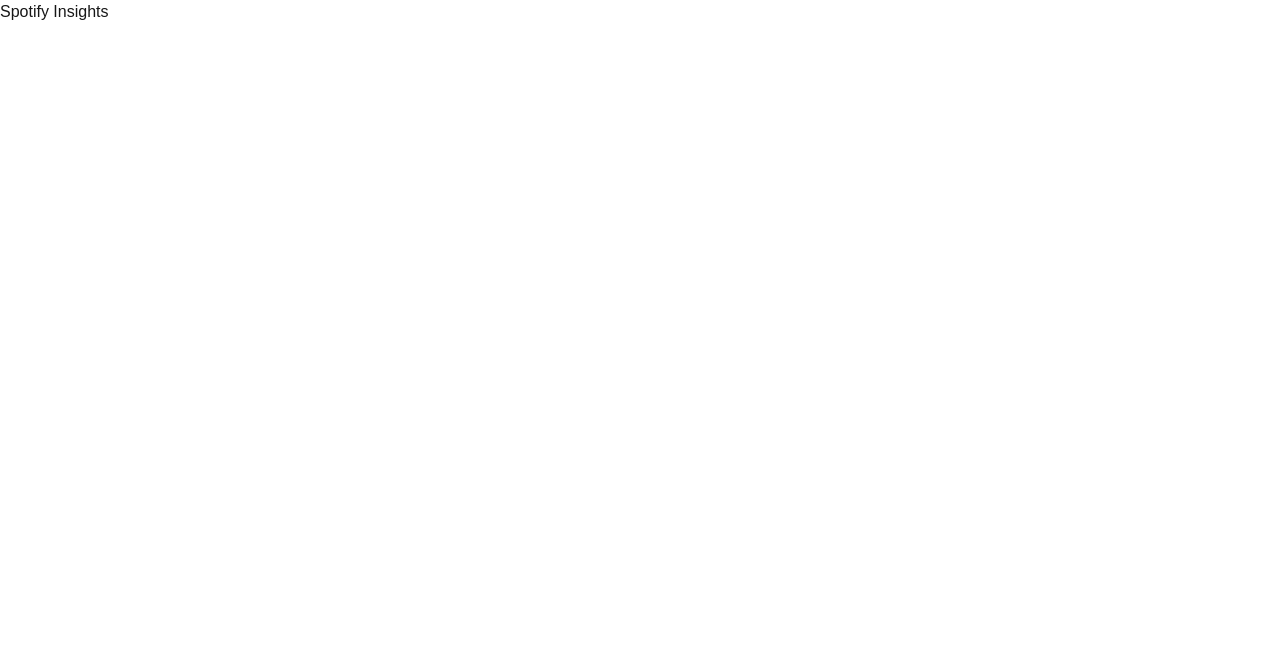
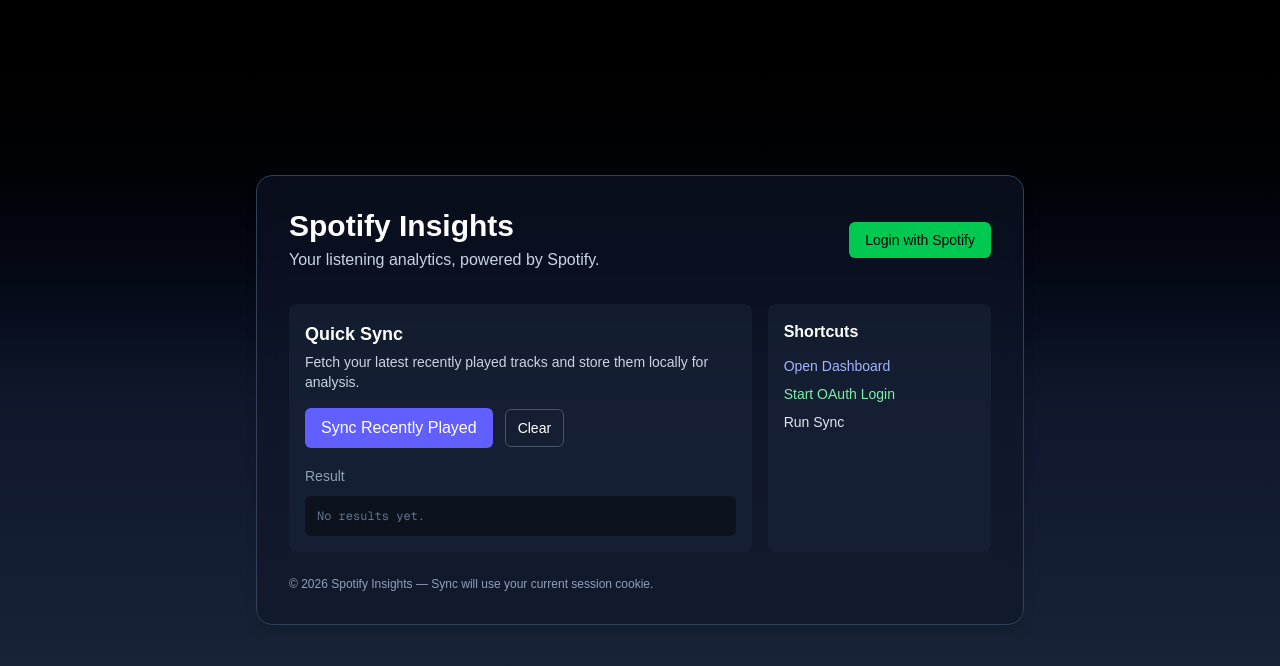
Before and after one commit to IgnacioBelmonte/Spotify-Insights, a Next.js app: page / in a window 1280 px wide. Shown: the top 666 px of the page. Built offline with nearby package versions, Linux system fonts and the light colour scheme; no server answers.

Commit message:
create landing page

```diff
--- /dev/null
+++ b/app/api/auth/logout/route.ts
@@ -0,0 +1,18 @@
+import { NextResponse } from "next/server";
+
+export async function POST() {
+  try {
+    const res = NextResponse.json({ ok: true });
+    res.cookies.set("sid", "", {
+      httpOnly: true,
+      sameSite: "lax",
+      secure: false,
+      path: "/",
+      maxAge: 0,
+    });
+    return res;
+  } catch (err) {
+    console.error("[/api/auth/logout] error:", err);
+    return NextResponse.json({ ok: false }, { status: 500 });
+  }
+}
--- /dev/null
+++ b/app/api/auth/session/route.ts
@@ -0,0 +1,24 @@
+import { NextResponse } from "next/server";
+import { cookies } from "next/headers";
+import { prisma } from "@/src/lib/db/prisma";
+
+export async function GET() {
+  try {
+    const cookieStore = await cookies();
+    const userId = cookieStore.get("sid")?.value;
+
+    if (!userId) {
+      return NextResponse.json({ user: null }, { status: 200 });
+    }
+
+    const user = await prisma.user.findUnique({
+      where: { id: userId },
+      select: { id: true, displayName: true, email: true, imageUrl: true },
+    });
+
+    return NextResponse.json({ user: user ?? null }, { status: 200 });
+  } catch (err) {
+    console.error("[/api/auth/session] error:", err);
+    return NextResponse.json({ user: null }, { status: 500 });
+  }
+}
--- a/app/page.tsx
+++ b/app/page.tsx
@@ -1,7 +1,171 @@
+"use client";
+
+import { useState, useEffect } from "react";
+import Image from "next/image";
+
 export default function Home() {
+  const [loading, setLoading] = useState(false);
+  const [result, setResult] = useState<string | null>(null);
+  const [sessionLoading, setSessionLoading] = useState(true);
+  const [userName, setUserName] = useState<string | null>(null);
+  const [userAvatar, setUserAvatar] = useState<string | null>(null);
+  const [mounted, setMounted] = useState(false);
+
+  async function handleSync() {
+    setLoading(true);
+    setResult(null);
+    try {
+      const res = await fetch("/api/sync/recently-played", {
+        method: "GET",
+        credentials: "same-origin",
+        headers: { "Accept": "application/json" },
+      });
+
+      const json = await res.json();
+
+      if (!res.ok) {
+        setResult(JSON.stringify(json));
+      } else {
+        setResult(JSON.stringify(json));
+      }
+    } catch (err) {
+      setResult(String(err));
+    } finally {
+      setLoading(false);
+    }
+  }
+
+  useEffect(() => {
+    let active = true;
+    async function fetchSession() {
+      try {
+        const res = await fetch("/api/auth/session", { credentials: "same-origin" });
+        if (!res.ok) {
+          if (active) setUserName(null);
+          return;
+        }
+        const json = await res.json();
+        if (!active) return;
+        const user = json?.user;
+        setUserName(user?.displayName ?? null);
+        setUserAvatar(user?.imageUrl ?? null);
+      } catch (e) {
+        console.error("/api/auth/session error:", e);
+        if (active) setUserName(null);
+      } finally {
+        if (active) setSessionLoading(false);
+      }
+    }
+    fetchSession();
+    setMounted(true);
+    return () => {
+      active = false;
+    };
+  }, []);
+
   return (
-    <main>
-      <h1>Spotify Insights</h1>
+    <main className="min-h-screen bg-linear-to-b from-black via-slate-900 to-slate-800 text-white flex items-center justify-center p-6">
+      <div className="max-w-3xl w-full">
+        <div className="bg-slate-900/60 backdrop-blur-md border border-slate-700 rounded-2xl p-8 shadow-lg">
+          <header className="flex flex-col sm:flex-row sm:items-center sm:justify-between gap-4">
+            <div>
+              <h1 className="text-3xl font-semibold">Spotify Insights</h1>
+              <p className="text-slate-300 mt-1">Your listening analytics, powered by Spotify.</p>
+            </div>
+            <nav className="flex items-center gap-3">
+              {!mounted || sessionLoading ? (
+                <div className="text-sm text-slate-300">Checking session...</div>
+              ) : userName ? (
+                <div className="flex items-center gap-3">
+                  {userAvatar ? (
+                    <Image src={userAvatar} alt={userName ?? "avatar"} width={32} height={32} className="rounded-full object-cover border border-slate-600" />
+                  ) : null}
+                  <span className="text-sm text-slate-200">Logged in as <strong className="text-white">{userName}</strong></span>
+                  <a
+                    href="/dashboard"
+                    className="inline-flex items-center gap-2 px-4 py-2 bg-slate-700 hover:bg-slate-600 rounded-md text-sm font-medium border border-slate-600"
+                  >
+                    Dashboard
+                  </a>
+                  <button
+                    onClick={async () => {
+                      try {
+                        const res = await fetch("/api/auth/logout", { method: "POST", credentials: "same-origin" });
+                        if (res.ok) {
+                          setUserName(null);
+                          setUserAvatar(null);
+                        }
+                      } catch (err) {
+                        console.error("Logout failed:", err);
+                      }
+                    }}
+                    className="px-3 py-2 bg-red-600 hover:bg-red-700 rounded-md text-sm font-medium"
+                  >
+                    Logout
+                  </button>
+                </div>
+              ) : (
+                <a
+                  href="/api/auth/login"
+                  className="inline-flex items-center gap-2 px-4 py-2 bg-green-500 hover:bg-green-600 text-black rounded-md text-sm font-medium"
+                >
+                  Login with Spotify
+                </a>
+              )}
+            </nav>
+          </header>
+
+          <section className="mt-8 grid grid-cols-1 sm:grid-cols-3 gap-4">
+            <div className="col-span-2 bg-slate-800/50 rounded-lg p-4">
+              <h2 className="text-lg font-semibold">Quick Sync</h2>
+              <p className="text-slate-300 text-sm mt-1">Fetch your latest recently played tracks and store them locally for analysis.</p>
+
+              <div className="mt-4 flex flex-col sm:flex-row sm:items-center gap-3">
+                <button
+                  onClick={handleSync}
+                  className="px-4 py-2 bg-indigo-500 hover:bg-indigo-600 rounded-md font-medium disabled:opacity-60"
+                  disabled={loading}
+                >
+                  {loading ? "Syncing..." : "Sync Recently Played"}
+                </button>
+
+                <button
+                  onClick={() => {
+                    setResult(null);
+                  }}
+                  className="px-3 py-2 border border-slate-600 rounded-md text-sm"
+                >
+                  Clear
+                </button>
+              </div>
+
+              <div className="mt-4">
+                <label className="text-sm text-slate-400">Result</label>
+                <div className="mt-2 bg-black/40 p-3 rounded-md text-xs font-mono max-h-48 overflow-auto text-slate-200">
+                  {result ? <pre className="whitespace-pre-wrap">{result}</pre> : <span className="text-slate-500">No results yet.</span>}
+                </div>
+              </div>
+            </div>
+
+            <aside className="bg-slate-800/50 rounded-lg p-4">
+              <h3 className="text-md font-semibold">Shortcuts</h3>
+              <ul className="mt-3 space-y-2 text-sm text-slate-300">
+                <li>
+                  <a href="/dashboard" className="text-indigo-300 hover:underline">Open Dashboard</a>
+                </li>
+                <li>
+                  <a href="/api/auth/login" className="text-green-300 hover:underline">Start OAuth Login</a>
+                </li>
+                <li>
+                  <button onClick={handleSync} className="text-slate-200 hover:underline">Run Sync</button>
+                </li>
+              </ul>
+            </aside>
+          </section>
+
+          <footer className="mt-6 text-xs text-slate-400">&copy; {new Date().getFullYear()} Spotify Insights — Sync will use your current session cookie.</footer>
+        </div>
+      </div>
     </main>
   );
 }
```
